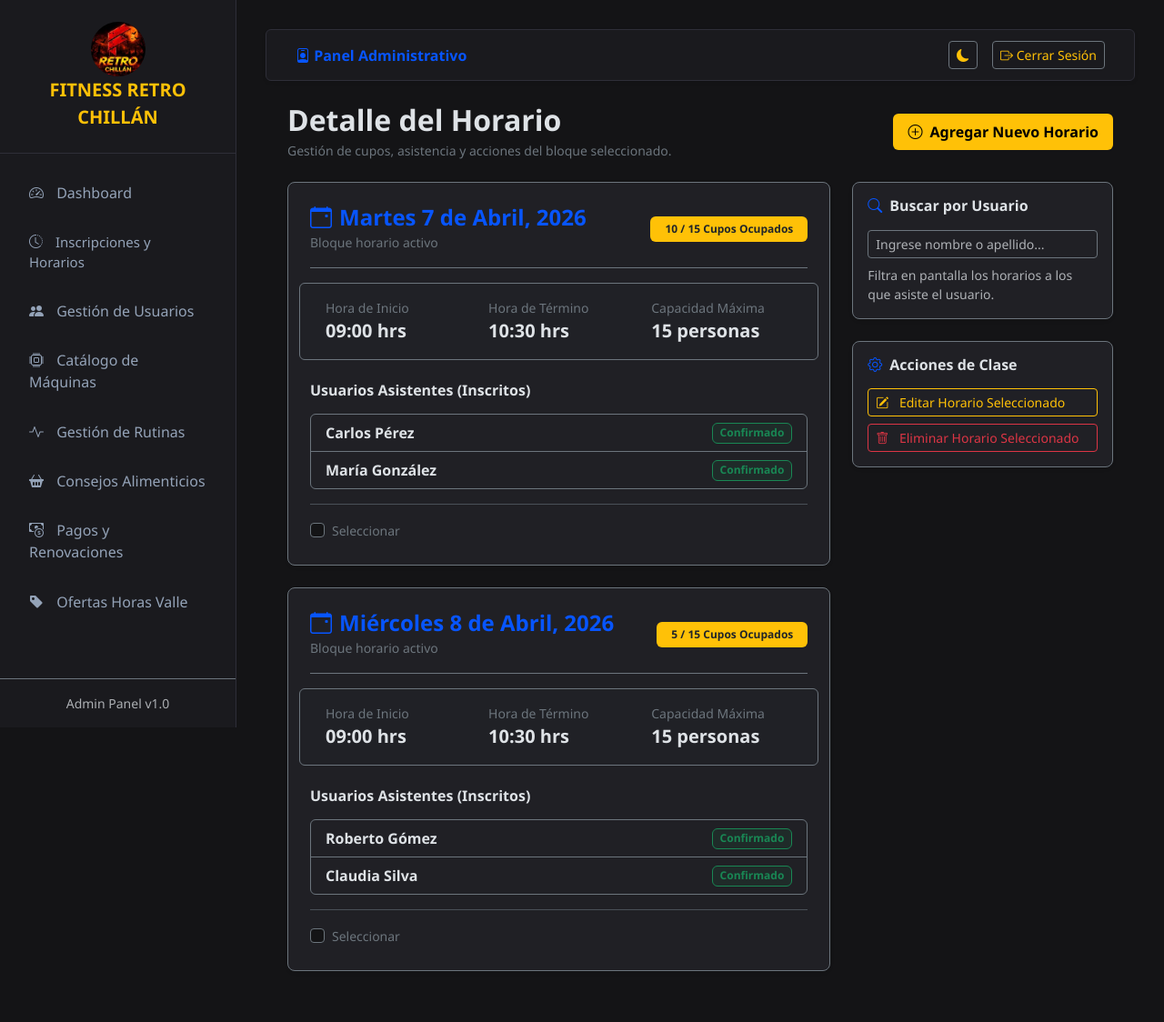
After one commit to camipmoralesz-cmyk/gym-proyect, a Django app: page /horarios/detalle/1/ in a window 1280 px wide. The commit adds this page. Shown: the whole page at 91% size. Run offline with Django 5.2, Linux system fonts and the light colour scheme.

Commit message:
Pantalla detalle de horarios lista

```diff
--- /dev/null
+++ b/apps/registro_horas/templates/registro_horas/horarios_detalle.html
@@ -0,0 +1,186 @@
+{% extends 'base.html' %}
+{% load static %}
+
+{% block content %}
+<div class="container-fluid px-4">
+
+    <!-- Cabecera -->
+    <div class="d-flex justify-content-between align-items-center mb-4">
+        <div>
+            <h2 class="fw-bold text-body mb-1">Detalle del Horario</h2>
+            <p class="text-secondary small mb-0">Gestión de cupos, asistencia y acciones del bloque seleccionado.</p>
+        </div>
+        <div>
+            <a href="{% url 'registro_horas:crear_horario' %}" class="btn btn-warning-retro fw-semibold px-3 py-2">
+                <i class="bi bi-plus-circle me-1"></i> Agregar Nuevo Horario
+            </a>
+        </div>
+    </div>
+
+    <!-- Alerta de validación -->
+    <div id="alertaSeleccion" class="alert alert-warning alert-dismissible fade show d-none" role="alert">
+        <i class="bi bi-exclamation-triangle-fill me-2"></i>
+        <strong>¡Atención!</strong> Debes seleccionar al menos un horario marcando su casilla para poder editarlo o eliminarlo.
+        <button type="button" class="btn-close" onclick="cerrarAlerta()"></button>
+    </div>
+
+    <div class="row g-4">
+
+        <!-- COLUMNA IZQUIERDA: Bloques idénticos -->
+        <div class="col-lg-8">
+
+            <!-- Bloque 1 -->
+            <div class="card card-custom p-4 border-secondary shadow-sm mb-4">
+                <div class="border-bottom border-secondary pb-3 mb-3 d-flex justify-content-between align-items-center">
+                    <div class="d-flex align-items-center gap-3">
+                        <div>
+                            <h4 class="fw-bold text-accent mb-0"><i class="bi bi-calendar-event me-2"></i>Martes 7 de Abril, 2026</h4>
+                            <small class="text-secondary">Bloque horario activo</small>
+                        </div>
+                    </div>
+                    <span class="badge bg-warning text-dark px-3 py-2 fw-semibold">10 / 15 Cupos Ocupados</span>
+                </div>
+
+                <div class="row mb-4 bg-dark bg-opacity-25 p-3 rounded border border-secondary">
+                    <div class="col-md-4">
+                        <small class="text-secondary d-block">Hora de Inicio</small>
+                        <span class="fw-bold text-body fs-5">09:00 hrs</span>
+                    </div>
+                    <div class="col-md-4">
+                        <small class="text-secondary d-block">Hora de Término</small>
+                        <span class="fw-bold text-body fs-5">10:30 hrs</span>
+                    </div>
+                    <div class="col-md-4">
+                        <small class="text-secondary d-block">Capacidad Máxima</small>
+                        <span class="fw-bold text-body fs-5">15 personas</span>
+                    </div>
+                </div>
+
+                <h6 class="fw-bold text-body mb-3">Usuarios Asistentes (Inscritos)</h6>
+                <div class="list-group list-group-flush border border-secondary rounded overflow-hidden">
+                    <div class="list-group-item bg-transparent text-body border-secondary py-2 px-3 d-flex justify-content-between align-items-center">
+                        <span class="fw-semibold">Carlos Pérez</span>
+                        <span class="badge bg-success bg-opacity-10 text-success border border-success px-2">Confirmado</span>
+                    </div>
+                    <div class="list-group-item bg-transparent text-body border-secondary py-2 px-3 d-flex justify-content-between align-items-center">
+                        <span class="fw-semibold">María González</span>
+                        <span class="badge bg-success bg-opacity-10 text-success border border-success px-2">Confirmado</span>
+                    </div>
+                </div>
+
+                <div class="form-check mt-3 pt-3 border-top"">
+                    <input class="form-check-input border-secondary chk-horario" type="checkbox" value="1" id="seleccionarBloque1">
+                    <label class="form-check-label text-secondary small" for="seleccionarBloque1">Seleccionar</label>
+                </div>
+            </div>
+
+            <!-- Bloque 2 (Idéntico en estructura y tamaño) -->
+            <div class="card card-custom p-4 border-secondary shadow-sm mb-4">
+                <div class="border-bottom border-secondary pb-3 mb-3 d-flex justify-content-between align-items-center">
+                    <div class="d-flex align-items-center gap-3">
+
+                        <div>
+                            <h4 class="fw-bold text-accent mb-0"><i class="bi bi-calendar-event me-2"></i>Miércoles 8 de Abril, 2026</h4>
+                            <small class="text-secondary">Bloque horario activo</small>
+                        </div>
+                    </div>
+                    <span class="badge bg-warning text-dark px-3 py-2 fw-semibold">5 / 15 Cupos Ocupados</span>
+                </div>
+
+                <div class="row mb-4 bg-dark bg-opacity-25 p-3 rounded border border-secondary">
+                    <div class="col-md-4">
+                        <small class="text-secondary d-block">Hora de Inicio</small>
+                        <span class="fw-bold text-body fs-5">09:00 hrs</span>
+                    </div>
+                    <div class="col-md-4">
+                        <small class="text-secondary d-block">Hora de Término</small>
+                        <span class="fw-bold text-body fs-5">10:30 hrs</span>
+                    </div>
+                    <div class="col-md-4">
+                        <small class="text-secondary d-block">Capacidad Máxima</small>
+                        <span class="fw-bold text-body fs-5">15 personas</span>
+                    </div>
+                </div>
+
+                <h6 class="fw-bold text-body mb-3">Usuarios Asistentes (Inscritos)</h6>
+                <div class="list-group list-group-flush border border-secondary rounded overflow-hidden">
+                    <div class="list-group-item bg-transparent text-body border-secondary py-2 px-3 d-flex justify-content-between align-items-center">
+                        <span class="fw-semibold">Roberto Gómez</span>
+                        <span class="badge bg-success bg-opacity-10 text-success border border-success px-2">Confirmado</span>
+                    </div>
+                    <div class="list-group-item bg-transparent text-body border-secondary py-2 px-3 d-flex justify-content-between align-items-center">
+                        <span class="fw-semibold">Claudia Silva</span>
+                        <span class="badge bg-success bg-opacity-10 text-success border border-success px-2">Confirmado</span>
+                    </div>
+                </div>
+
+                <div class="form-check mt-3 pt-3 border-top"",>
+                    <input class="form-check-input border-secondary chk-horario" type="checkbox" value="1" id="seleccionarBloque1">
+                    <label class="form-check-label text-secondary small" for="seleccionarBloque1">Seleccionar</label>
+                </div>
+            </div>
+
+        </div>
+
+        <!-- COLUMNA DERECHA -->
+        <div class="col-lg-4">
+
+            <!-- Buscador -->
+            <div class="card card-custom p-3 mb-4 border-secondary shadow-sm">
+                <h6 class="fw-bold text-body mb-3"><i class="bi bi-search me-2 text-accent"></i>Buscar por Usuario</h6>
+                <div class="mb-2">
+                    <input type="text" class="form-control bg-transparent text-body border-secondary form-control-sm" placeholder="Ingrese nombre o apellido...">
+                </div>
+                <small class="text-muted">Filtra en pantalla los horarios a los que asiste el usuario.</small>
+            </div>
+
+            <!-- Acciones -->
+            <div class="card card-custom p-3 border-secondary shadow-sm">
+                <h6 class="fw-bold text-body mb-3"><i class="bi bi-gear me-2 text-accent"></i>Acciones de Clase</h6>
+                <div class="d-grid gap-2">
+
+                    <!-- Botón Editar con atributo data-url -->
+                    <button type="button" class="btn btn-outline-warning btn-sm text-start" data-url="{% url 'registro_horas:editar_horario' 1 %}" onclick="validarEditar(this)">
+                        <i class="bi bi-pencil-square me-2"></i> Editar Horario Seleccionado
+                    </button>
+                    <button type="button" class="btn btn-outline-danger btn-sm text-start" onclick="validarEliminar()">
+                        <i class="bi bi-trash me-2"></i> Eliminar Horario Seleccionado
+                    </button>
+                </div>
+            </div>
+
+        </div>
+
+    </div>
+</div>
+
+<!-- Modal -->
+<div class="modal fade" id="modalEliminarHorario" tabindex="-1" aria-labelledby="modalEliminarHorarioLabel" aria-hidden="true">
+    <div class="modal-dialog modal-dialog-centered">
+        <div class="modal-content card-custom border-secondary text-body">
+            <div class="modal-header border-secondary">
+                <h5 class="modal-title fw-bold text-danger" id="modalEliminarHorarioLabel">
+                    <i class="bi bi-exclamation-triangle-fill me-2"></i> Confirmar Eliminación
+                </h5>
+                <button type="button" class="btn-close btn-close-white" data-bs-dismiss="modal" aria-label="Close"></button>
+            </div>
+            <div class="modal-body">
+                <p class="mb-3">¿Está seguro de eliminar el bloque horario seleccionado?</p>
+                <div class="mb-3">
+                    <label class="form-label text-secondary small">Ingrese su contraseña de administrador para confirmar:</label>
+                    <input type="password" class="form-control bg-transparent text-body border-secondary" placeholder="••••••••">
+                </div>
+            </div>
+            <div class="modal-footer border-secondary">
+                <button type="button" class="btn btn-outline-secondary btn-sm px-3" data-bs-dismiss="modal">Cancelar</button>
+                <button type="button" class="btn btn-danger btn-sm px-3 fw-semibold">Sí, eliminar</button>
+            </div>
+        </div>
+    </div>
+</div>
+{% endblock %}
+
+{% block extra_js %}
+<!-- Vinculamos el archivo JS externo desde la carpeta static -->
+<script src="{% static 'js/funciones.js' %}"></script>
+{% endblock %}
--- a/apps/registro_horas/templates/registro_horas/horarios_lista.html
+++ b/apps/registro_horas/templates/registro_horas/horarios_lista.html
@@ -27,7 +27,6 @@
             </button>
         </div>
         <h5 class="fw-bold text-accent mb-0">Semana del lunes 6 de abril</h5>
-        <div class="text-muted small">Vista General</div>
     </div>
 
     <!-- Cuadrícula Semanal de Horarios (Lunes a Domingo) -->
--- a/apps/registro_horas/urls.py
+++ b/apps/registro_horas/urls.py
@@ -7,4 +7,5 @@ urlpatterns = [
     path('', views.lista_horarios, name='lista_horarios'),
     path('detalle/<int:pk>/', views.detalle_horario, name='detalle_horario'),
     path('nuevo/', views.crear_horario, name='crear_horario'),
+    path('detalle/editar/<int:pk>/', views.editar_horario, name='editar_horario'),
 ]
--- a/apps/registro_horas/views.py
+++ b/apps/registro_horas/views.py
@@ -11,3 +11,7 @@ def detalle_horario(request, pk):
 def crear_horario(request):
     # Vista para crear un nuevo bloque horario/cupos
     return render(request, 'registro_horas/horarios_form.html')
+
+def editar_horario(request, pk):
+    # Vista visual para editar un bloque horario existente
+    return render(request, 'registro_horas/horarios_editar.html')
--- /dev/null
+++ b/static/js/funciones.js
@@ -0,0 +1,45 @@
+// static/js/funciones.js
+
+function haySeleccion() {
+    const checks = document.querySelectorAll('.chk-horario');
+    return Array.from(checks).some(chk => chk.checked);
+}
+
+function mostrarAlerta() {
+    const alerta = document.getElementById('alertaSeleccion');
+    if (alerta) {
+        alerta.classList.remove('d-none');
+        window.scrollTo({ top: 0, behavior: 'smooth' });
+    }
+}
+
+function cerrarAlerta() {
+    const alerta = document.getElementById('alertaSeleccion');
+    if (alerta) {
+        alerta.classList.add('d-none');
+    }
+}
+
+function validarEditar(btn) {
+    if (haySeleccion()) {
+        cerrarAlerta();
+        // Leemos la URL directamente del atributo data-url del botón
+        const urlEdicion = btn.getAttribute('data-url');
+        window.location.href = urlEdicion;
+    } else {
+        mostrarAlerta();
+    }
+}
+
+function validarEliminar() {
+    if (haySeleccion()) {
+        cerrarAlerta();
+        const modalEl = document.getElementById('modalEliminarHorario');
+        if (modalEl) {
+            const modal = new bootstrap.Modal(modalEl);
+            modal.show();
+        }
+    } else {
+        mostrarAlerta();
+    }
+}
--- a/templates/base.html
+++ b/templates/base.html
@@ -34,7 +34,7 @@
                     </a>
                 </li>
                 <li class="nav-item">
-                    <a href="{% url 'registro_horas:lista_horarios' %}" class="nav-link {% if request.resolver_match.url_name == 'lista_horarios' %}active{% endif %}">
+                    <a href="{% url 'registro_horas:lista_horarios' %}" class="nav-link {% if request.resolver_match.url_name == 'lista_horarios' %}active{% endif %}", style="font-size: 15px;">
                         <i class="bi bi-clock-history"></i> Inscripciones y Horarios
                     </a>
                 </li>
```
Also changed, not shown: apps/registro_horas/templates/registro_horas/horarios_editar.html (added, +69 -0 lines), apps/registro_horas/templates/registro_horas/horarios_form.html (added, +71 -0 lines), static/css/style.css (line endings or trailing spaces).
